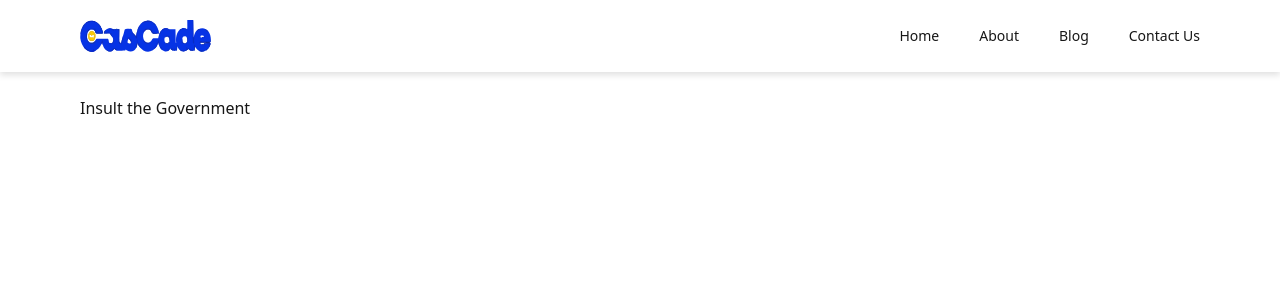
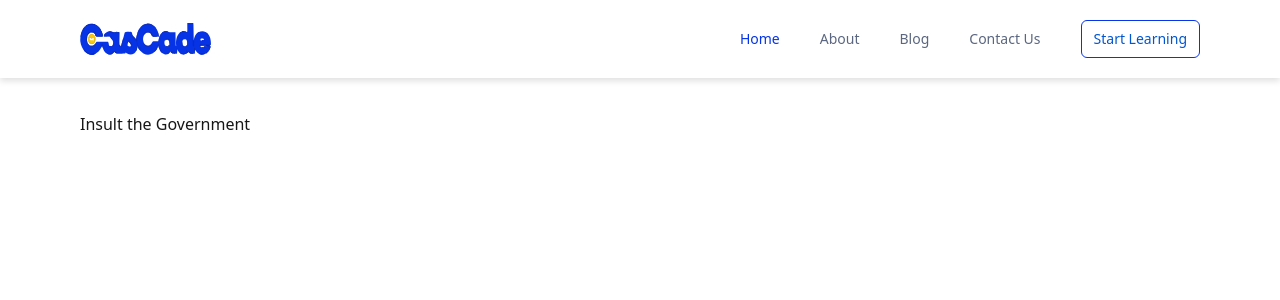
Before and after one commit to HenryAgu/Cascade-v2, a Next.js app: page / in a window 1280 px wide. Shown: the top 300 px of the page. Built offline with nearby package versions, Linux system fonts and the light colour scheme.

Commit message:
fix: route colot

```diff
--- a/src/app/components/Navbar.tsx
+++ b/src/app/components/Navbar.tsx
@@ -1,5 +1,7 @@
+"use client"
 import Image from "next/image";
 import Link from "next/link";
+import { usePathname } from "next/navigation";
 import React from "react";
 
 interface NavMenu {
@@ -27,24 +29,39 @@ const navMenu: NavMenu[] = [
 ];
 
 const Navbar = () => {
+  const linkActive = usePathname();
   return (
     <nav className="fixed top-0 left-0 right-0 drop-shadow-md bg-white font-source">
       <div className="container mx-auto py-5 px-20 flex items-center justify-between">
-        <div className="">
+        <Link href="/" className="">
           <Image
             src="/images/Logo.svg"
             alt="Logo"
             width={132}
             height={32}
-            className="h-[32px] aspect-[132/32]"
+            className="h-[32px] w-fit aspect-[132/32]"
           />
-        </div>
+        </Link>
         <div className="flex items-center gap-x-10">
-          {navMenu.map((item, index) => (
-            <Link href={item.path} key={index} className="text-sm font-normal text-primary hover:text-brand-blue">
-              {item.title}
-            </Link>
-          ))}
+          <div className="flex items-center gap-x-10">
+            {navMenu.map((item, index) => (
+              <Link
+                href={item.path}
+                key={index}
+                className={`text-sm ${
+                  item.path === linkActive ? "text-[#0634e9] font-medium" : "text-[#5b6780] font-normal"
+                } hover:text-[#0634e9]`}
+              >
+                {item.title}
+              </Link>
+            ))}
+          </div>
+          <Link
+            href="/contact"
+            className="border border-[#0634e9] text-[#0056d2] text-sm font-medium rounded-md py-2 px-3"
+          >
+            Start Learning
+          </Link>
         </div>
       </div>
     </nav>
--- a/src/app/globals.css
+++ b/src/app/globals.css
@@ -8,7 +8,7 @@
 @theme {
   --font-source: var(--font-source-sans);
 
-  --color-primary: "#5b6780";
+  --color-bodyText: "#5b6780";
   --color-brand-blue: "#0734e8";
 }
 
--- a/src/app/page.tsx
+++ b/src/app/page.tsx
@@ -1,7 +1,7 @@
 
 export default function Home() {
   return (
-<main className="min-h-screen mt-24  px-20">
+<main className="min-h-screen mt-28  px-20">
   Insult the Government
 </main>
   );
```
